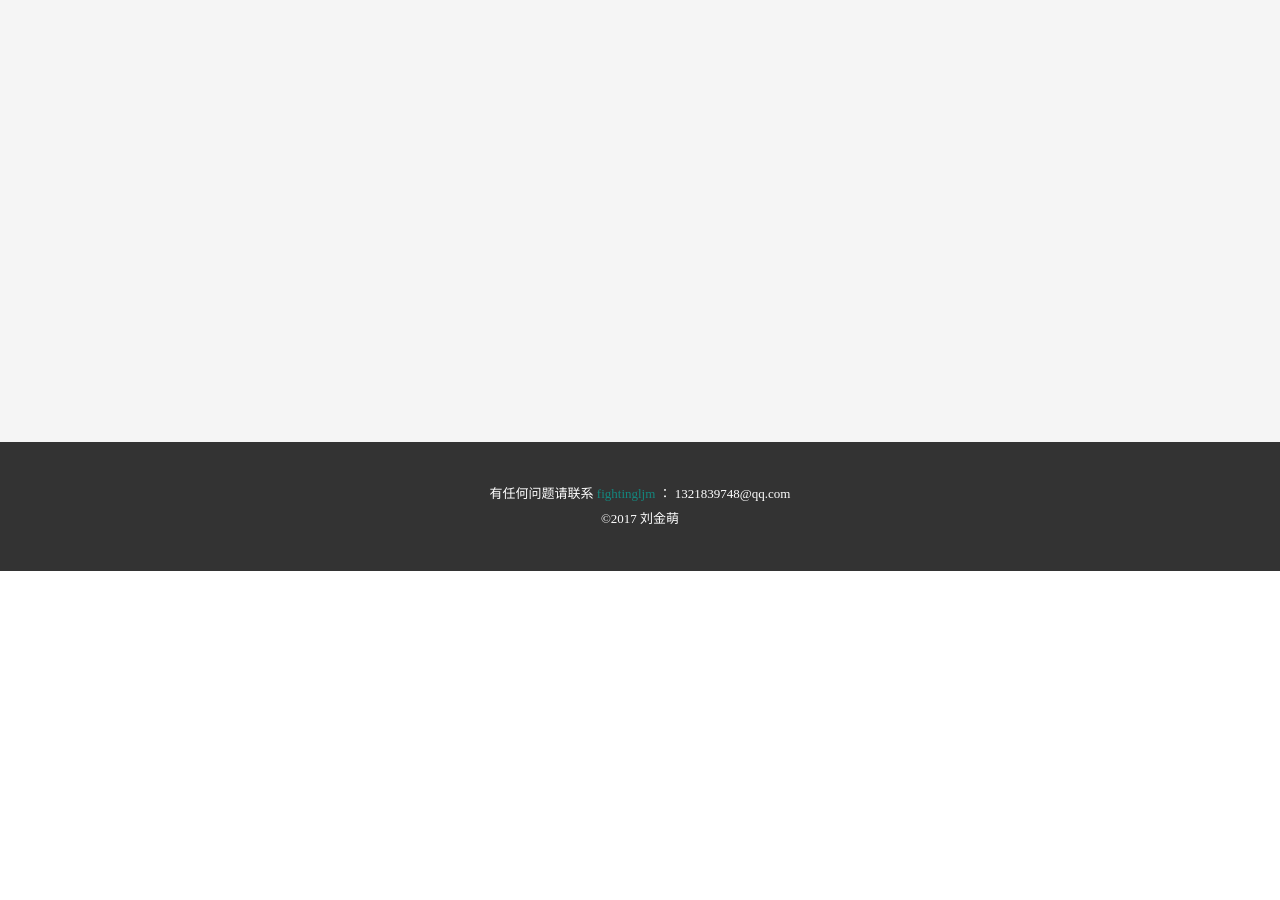
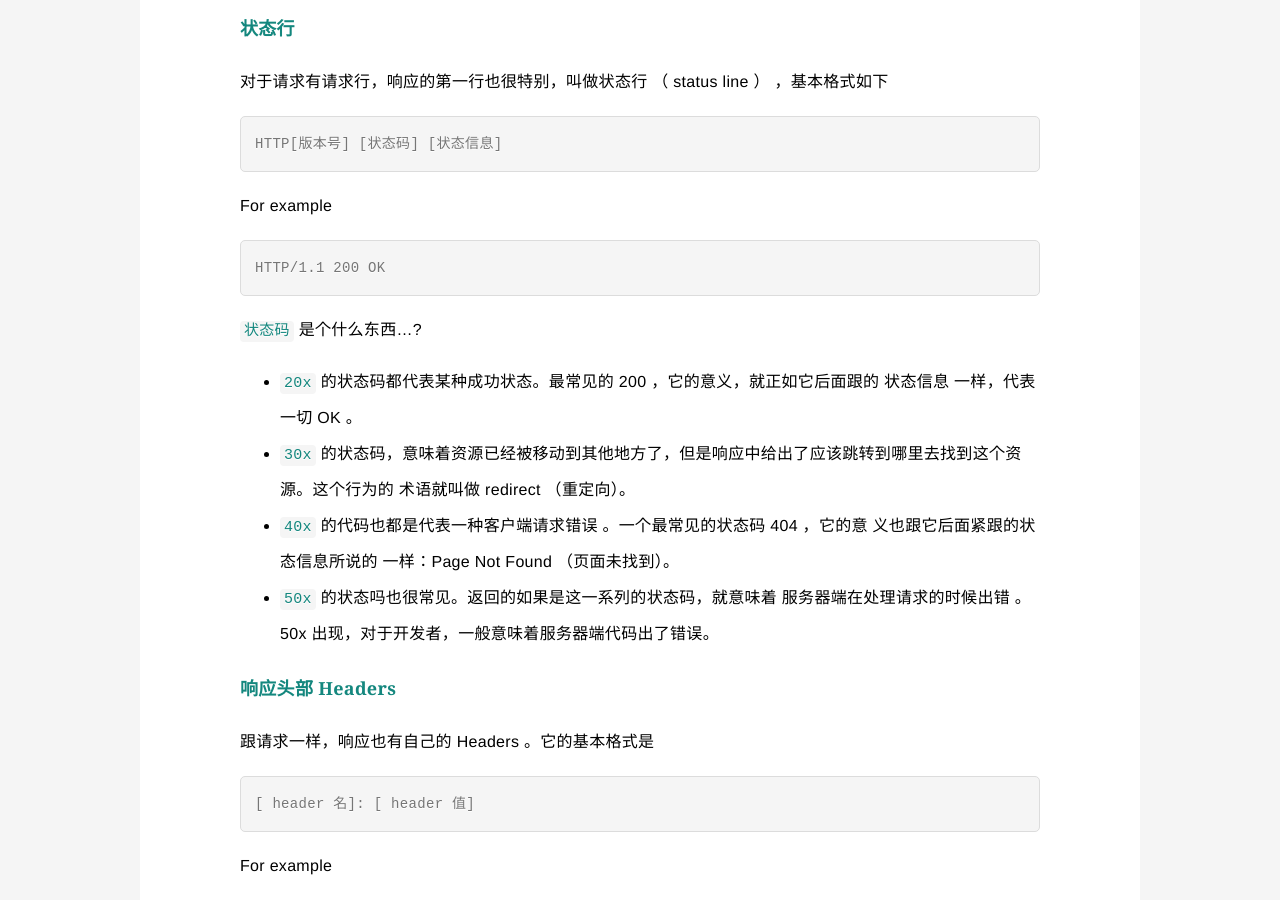
Before and after one commit to fightingljm/fightingljm.github.io, a Jekyll site: the page built from http/4-response-format.md, in a window 1280 px wide and 900 px high, scrolled down 401 px. Built offline with Jekyll 4.4.1, drawn with Linux system fonts in a browser that asks for light colours; before the commit the page ends 972 px from its top, so only the background shows below that; some of the changed text lies outside the part shown.

Commit message:
http response

````diff
--- a/http/4-response-format.md
+++ b/http/4-response-format.md
@@ -1,3 +1,75 @@
 ---
 title: HTTP 响应格式
 ---
+
+这里就来揭开 HTTP 响应格式的秘密 ...
+
+ HTTP 响应的基本格式:
+
+- 状态行
+- 响应头部
+- 响应主体数据
+
+### 状态行
+
+对于请求有请求行，响应的第一行也很特别，叫做状态行 （ status line ） ，基本格式如下
+
+```
+HTTP[版本号] [状态码] [状态信息]
+```
+
+For example
+
+```
+HTTP/1.1 200 OK
+```
+
+`状态码` 是个什么东西...?
+
+- `20x` 的状态码都代表某种成功状态。最常见的 200 ，它的意义，就正如它后面跟的 状态信息 一样，代表一切 OK 。
+- `30x` 的状态码，意味着资源已经被移动到其他地方了，但是响应中给出了应该跳转到哪里去找到这个资源。这个行为的 术语就叫做 redirect （重定向）。
+- `40x` 的代码也都是代表一种客户端请求错误 。一个最常见的状态码 404 ，它的意 义也跟它后面紧跟的状态信息所说的 一样：Page Not Found （页面未找到）。
+- `50x` 的状态吗也很常见。返回的如果是这一系列的状态码，就意味着 服务器端在处理请求的时候出错 。50x 出现，对于开发者，一般意味着服务器端代码出了错误。
+
+### 响应头部 Headers
+
+跟请求一样，响应也有自己的 Headers 。它的基本格式是
+
+```
+[ header 名]: [ header 值]
+```
+
+For example
+
+```
+Server: nginx/1.4.6 (Ubuntu)
+Date: Fri, 09 Dec 2016 09:23:59 GMT
+Content-Type: text/html; charset=utf-8
+Transfer-Encoding: chunked
+Connection: keep-alive
+Vary: Accept-Encoding
+```
+
+这些信息基本上都是用来描述后面要介绍的响应主体数据的，例如， `Date` 响应数据返回的时间， `Content-Type` 响应数据的格式（ html ）...
+
+### 响应主体
+
+响应主体，response body ，也可以叫做 payload 。
+
+For example
+
+```html
+<!DOCTYPE html>
+<html>
+<head>
+  <title>haoqicat</title>
+  <meta charset="utf-8">
+  <meta name="viewport" content="width=device-width, initial-scale=1" />
+  ...
+</head>
+<body>
+...
+
+</body>
+</html>
+```
````
